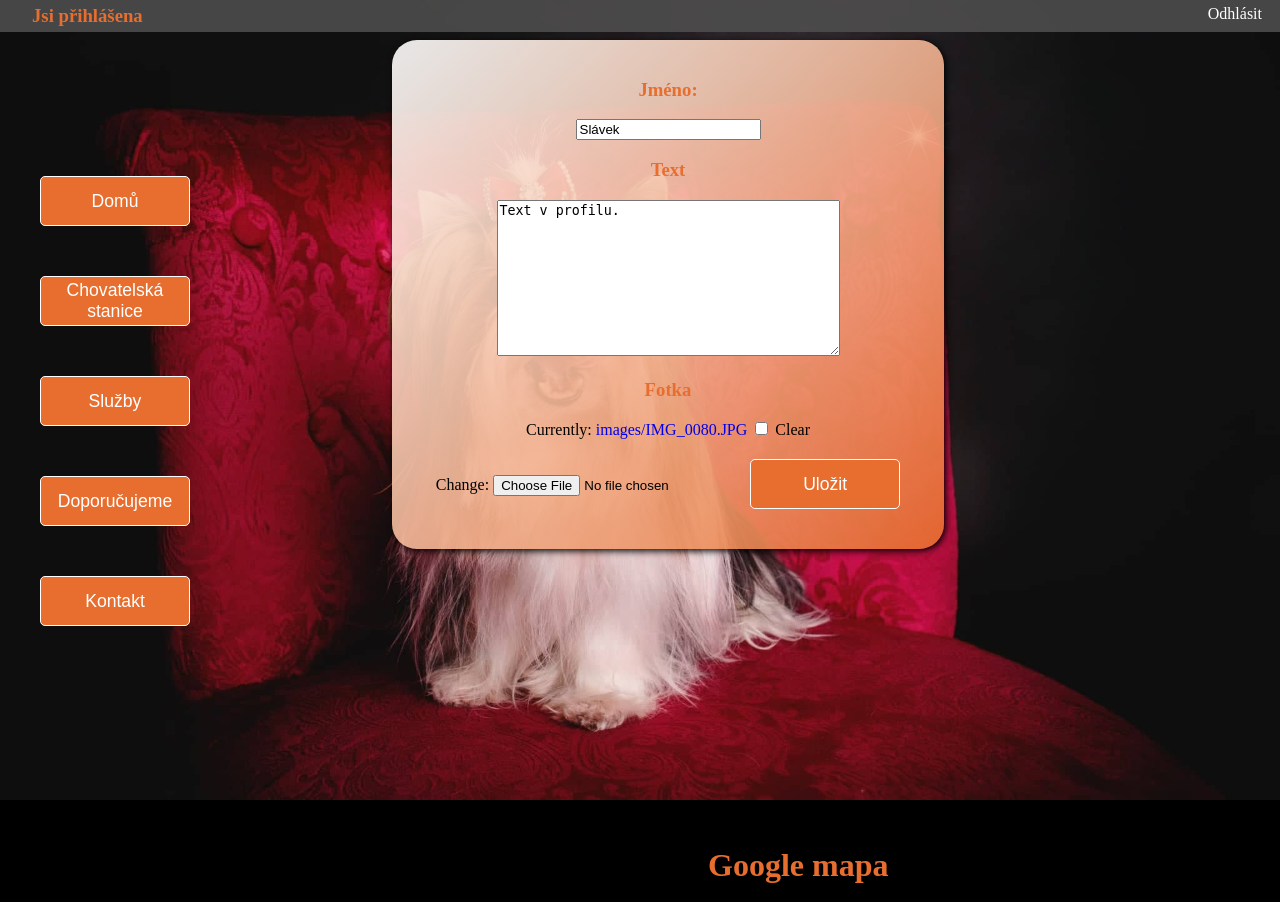
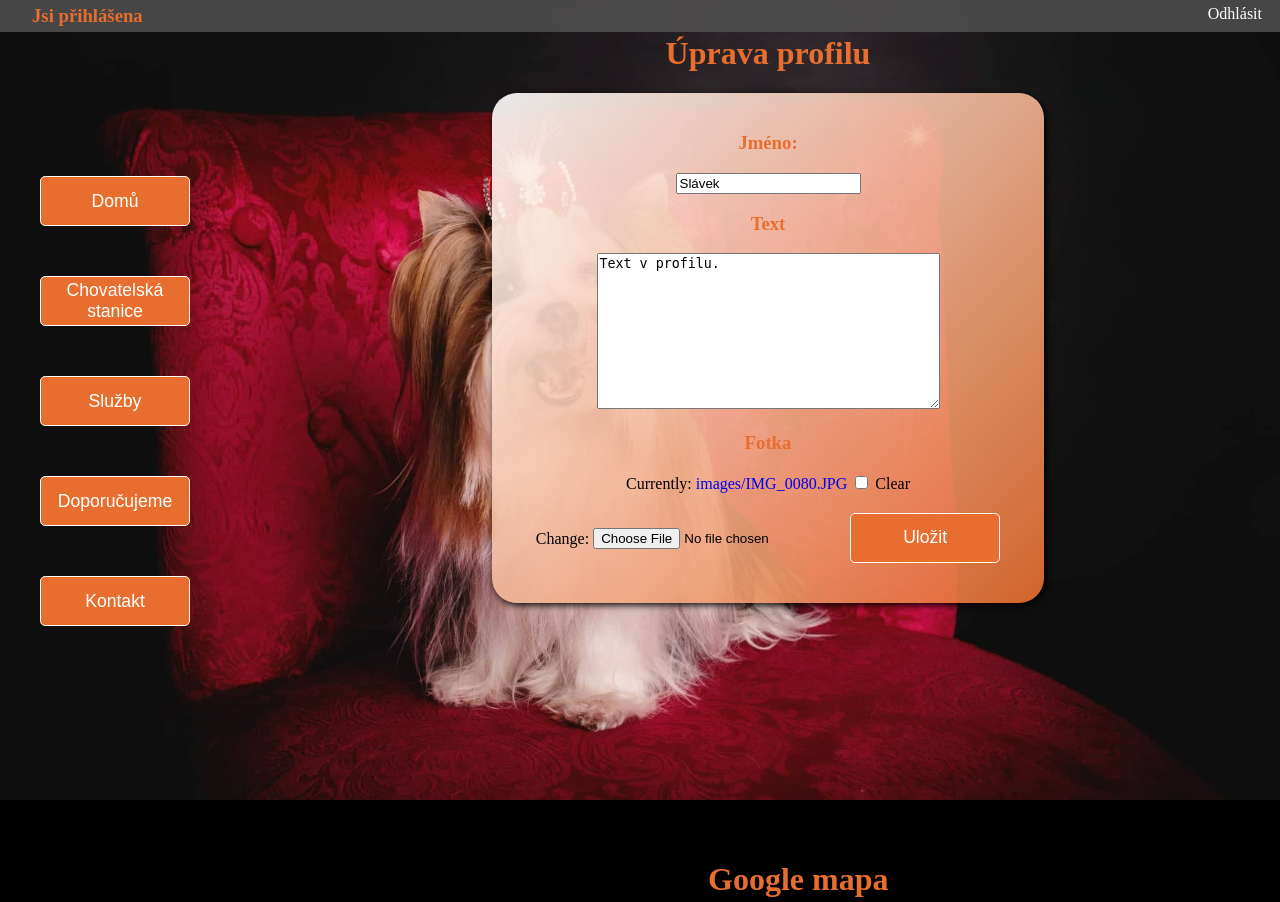
Before and after one commit to KvetoslavPrikryl/Sweet_caramel_rose_DJANGO, a Django app: page /profil/1 in a window 1280 px wide. Shown: the top 902 px of the page. Run offline with Django 4.2, Linux system fonts and the light colour scheme; a user stored in the database is signed in; data comes from the database, SQL or seed files in the repository.

Commit message:
edit css styles in editUser and kennel

```diff
--- a/backend/static/Styles/base.css
+++ b/backend/static/Styles/base.css
@@ -17,6 +17,9 @@
   }
 h1, h2, h3, h4, h5{
     color:rgba(231,110,46,255) ;
+}
+h1{
+    margin-top: 35px;
 }
 /* Header */
 header{
--- a/backend/static/Styles/kennel.css
+++ b/backend/static/Styles/kennel.css
@@ -34,6 +34,7 @@
     background: rgba(255, 255, 255, 0.5);
     border-radius: 25px;
     padding:10px;
+    margin-bottom: 10px;
 }
 .dog-img{
     width: 150px;
@@ -46,6 +47,9 @@
     border-radius: 25px;
     padding: 0 5px;
     color: white;
+}
+.right{
+    float: right;
 }
 .dog-admin{
     padding: 10px;
--- a/backend/website/templates/editUser.html
+++ b/backend/website/templates/editUser.html
@@ -2,13 +2,13 @@
 {% load static %}
 
 {% block styling %}
-    <link rel="stylesheet", href="{% static 'Styles/gallery.css' %}">
+
 {% endblock %}
 
 {% block content %}
   <div class="container">
     {% if user.is_authenticated %}
-
+      <h1>Úprava profilu</h1>
       <section class="user-profile">
         <form method="POST" class="form" enctype="multipart/form-data">
             {% csrf_token%}
--- a/backend/website/templates/kennel.html
+++ b/backend/website/templates/kennel.html
@@ -36,7 +36,7 @@
                             <div class="dog-admin">
                                 {% if user.is_authenticated %}
                                     <a href="{% url 'update' dog.id %}" class="dog-edit-delete-button">Upravit</a>
-                                    <a href="{% url 'delete-dog' dog.id %}" class="dog-edit-delete-button">Odstranit</a>
+                                    <a href="{% url 'delete-dog' dog.id %}" class="dog-edit-delete-button right">Odstranit</a>
                                 {% endif %}
                             </div>
                         </div>
@@ -68,7 +68,7 @@
                                 <div class="dog-admin">
                                     {% if user.is_authenticated %}
                                         <a href="{% url 'update' dog.id %}" class="dog-edit-delete-button">Upravit</a>
-                                        <a href="{% url 'delete-dog' dog.id %}" class="dog-edit-delete-button">Odstranit</a>
+                                        <a href="{% url 'delete-dog' dog.id %}" class="dog-edit-delete-button right">Odstranit</a>
                                     {% endif %}
                                 </div>
                             </div>
@@ -101,7 +101,7 @@
                                 <div class="dog-admin">
                                     {% if user.is_authenticated %}
                                         <a href="{% url 'update' dog.id %}" class="dog-edit-delete-button">Upravit</a>
-                                        <a href="{% url 'delete-dog' dog.id %}" class="dog-edit-delete-button">Odstranit</a>
+                                        <a href="{% url 'delete-dog' dog.id %}" class="dog-edit-delete-button right">Odstranit</a>
                                     {% endif %}
                                 </div>
                                 </div>
```
